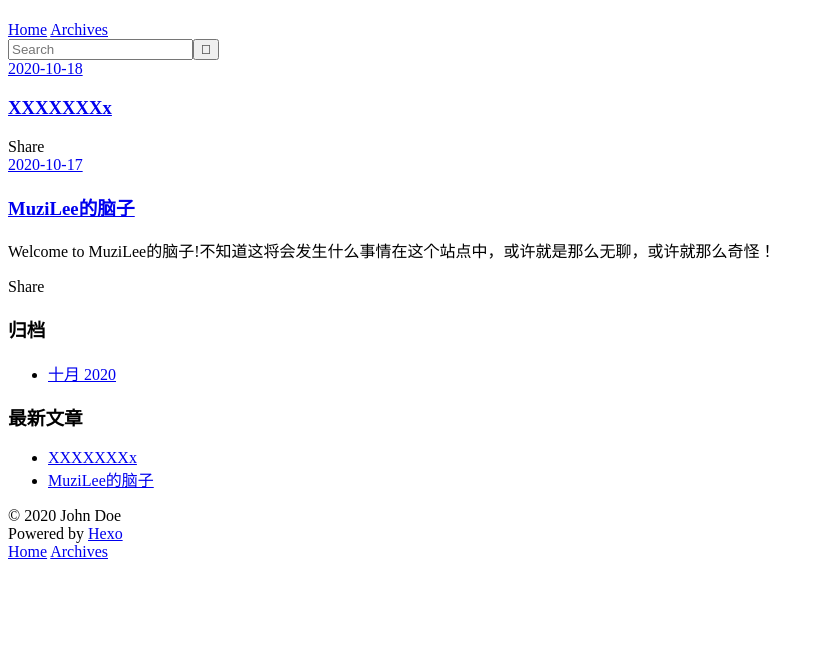
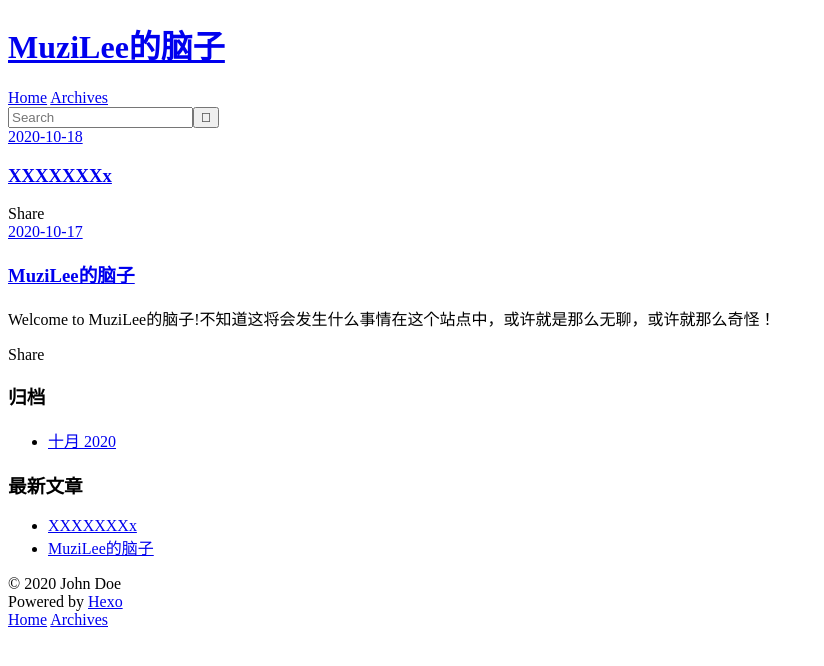
Before and after one commit to MuziLee-J/MuziLee-J.github.io, a plain HTML site: page index.html in a window 1280 px wide. Shown: the whole page, without its empty margins (0-824 px from the left). Drawn offline with nearby package versions, Linux system fonts and the light colour scheme.

Commit message:
Site updated: 2020-10-18 16:27:37

```diff
--- a/index.html
+++ b/index.html
@@ -5,17 +5,17 @@
 
 
 
-  <title></title>
+  <title>MuziLee的脑子</title>
   <meta name="viewport" content="width=device-width, initial-scale=1, maximum-scale=1">
   <meta property="og:type" content="website">
-<meta property="og:title">
+<meta property="og:title" content="MuziLee的脑子">
 <meta property="og:url" content="http://example.com/index.html">
-<meta property="og:site_name">
+<meta property="og:site_name" content="MuziLee的脑子">
 <meta property="og:locale" content="zh_CN">
 <meta property="article:author" content="John Doe">
 <meta name="twitter:card" content="summary">
 
-    <link rel="alternate" href="/atom.xml" title="" type="application/atom+xml">
+    <link rel="alternate" href="/atom.xml" title="MuziLee的脑子" type="application/atom+xml">
 
 
     <link rel="icon" href="/favicon.png">
@@ -36,7 +36,7 @@
   <div id="header-outer" class="outer">
     <div id="header-title" class="inner">
       <h1 id="logo-wrap">
-        <a href="/" id="logo"></a>
+        <a href="/" id="logo">MuziLee的脑子</a>
       </h1>
 
     </div>
```
Also changed, not shown: 2020/10/17/hello-world/index.html (+4 -4 lines), 2020/10/18/XXXXXXXx/index.html (+4 -4 lines), archives/2020/10/index.html (+5 -5 lines), archives/2020/index.html (+5 -5 lines), archives/index.html (+5 -5 lines).
